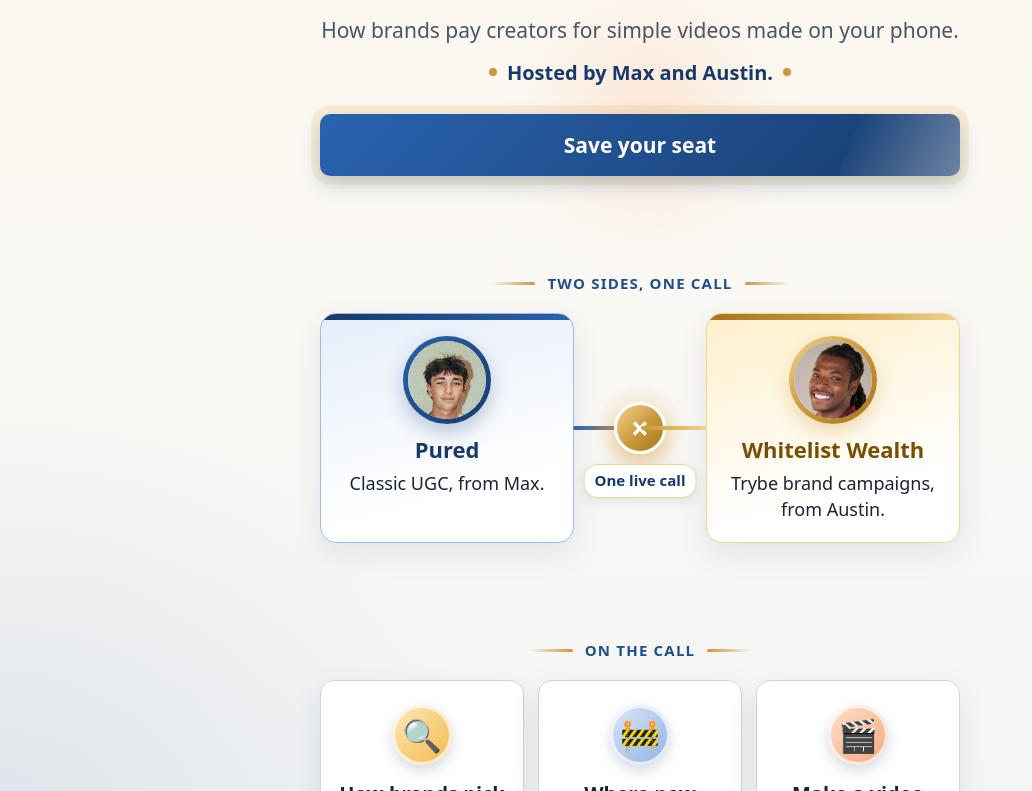
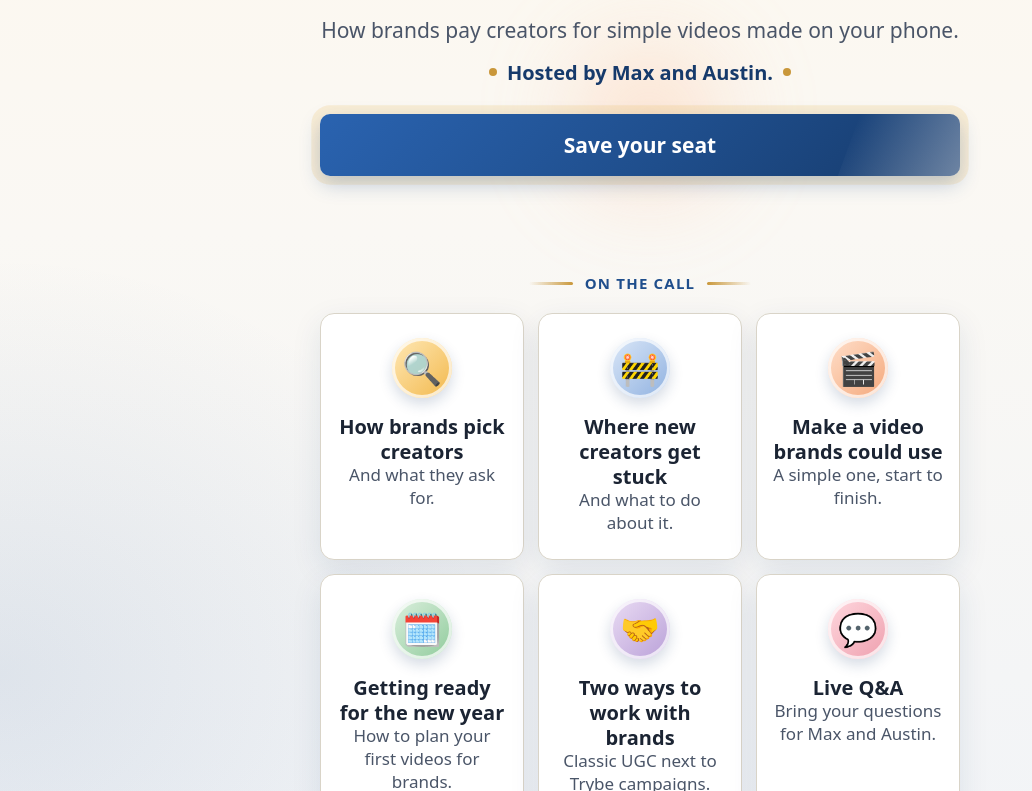
Before and after one commit to CriticalClientele/creator-brand-call, a plain HTML site: page index.html in a window 1280 px wide. Shown: the part 504-1295 px from the top of the page, without its empty margins (0-1032 px from the left). Drawn offline with Linux system fonts and the light colour scheme.

Commit message:
Remove two-sides section
Co-Authored-By: Claude Opus 5.5 <noreply@anthropic.com>

```diff
--- a/index.html
+++ b/index.html
@@ -34,28 +34,6 @@
     <p class="sub" id="subhead">How brands pay creators for simple videos made on your phone.</p>
     <p class="hosted" id="hosted-line">Hosted by Max and Austin.</p>
     <a class="btn" href="#register">Save your seat</a>
-  </section>
-
-  <!-- 1b. TWO SIDES, ONE CALL -->
-  <section class="sides" id="sides">
-    <p class="kicker">Two sides, one call</p>
-    <div class="sides-grid">
-      <div class="side side-pured">
-        <div class="s-photo" aria-hidden="true">M<img src="assets/max.jpg" alt="" onerror="this.remove()"></div>
-        <h3>Pured</h3>
-        <p>Classic UGC, from Max.</p>
-      </div>
-      <div class="side-join">
-        <span class="join-line"></span>
-        <span class="join-mid"><span class="join-node" aria-hidden="true">&times;</span><span class="join-label">One live call</span></span>
-        <span class="join-line"></span>
-      </div>
-      <div class="side side-ww">
-        <div class="s-photo" aria-hidden="true">A<img src="assets/austin.jpg" alt="" onerror="this.remove()"></div>
-        <h3>Whitelist Wealth</h3>
-        <p>Trybe brand campaigns, from Austin.</p>
-      </div>
-    </div>
   </section>
 
   <!-- 2. PLAN -->
```
